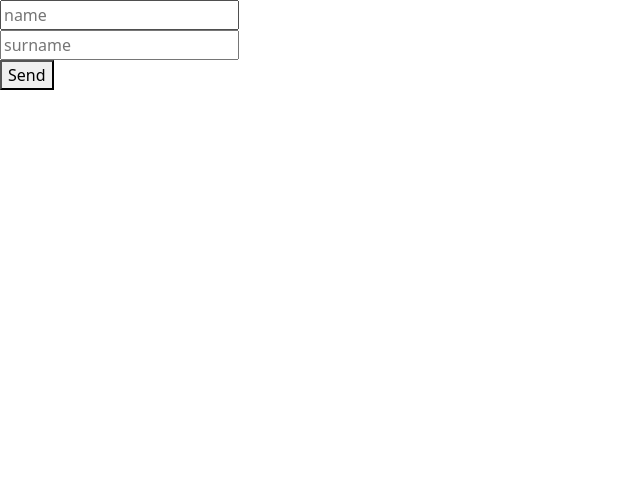
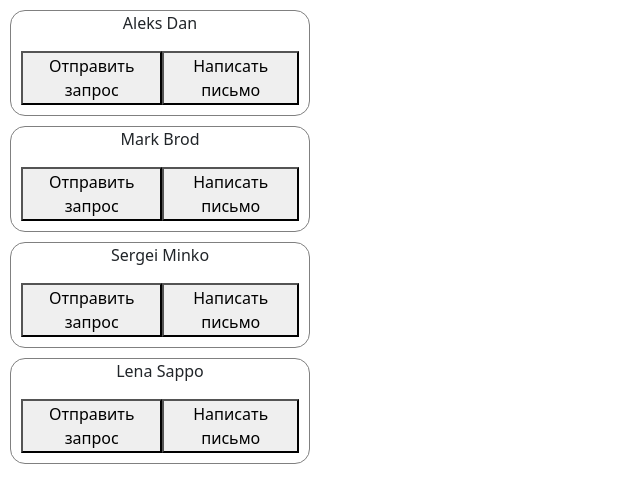
Before and after one commit to EvgenPrushk/ReactLessons, a React (Create React App) app in the folder react-tutorial/: page / in a window 1280 px wide. Shown: the top 502 px of the page, without its empty margins (0-640 px from the left). Built offline with nearby package versions, Linux system fonts and the light colour scheme.

Commit message:
feat: lesson 22

```diff
--- a/react-tutorial/package.json
+++ b/react-tutorial/package.json
@@ -9,6 +9,7 @@
     "@testing-library/user-event": "^12.8.3",
     "eslint": "^7.29.0",
     "normalize-url": "^6.0.1",
+    "prop-types": "^15.7.2",
     "react": "^17.0.2",
     "react-dom": "^17.0.2",
     "react-scripts": "^4.0.3",
--- a/react-tutorial/src/App.js
+++ b/react-tutorial/src/App.js
@@ -6,66 +6,85 @@ import React, { useCallback, useEffect, useRef } from "react";
 // import { increment, decrement } from "./actions";
 // import Mouse from "./Mouse";
 // import Card from "./Card";
+import UserCard from "./UserCard";
 
-const ENTER = "Enter";
+const users = [
+  { id: 1, name: "Aleks", surname: "Dan" },
+  { id: 2, name: "Mark", surname: "Brod" },
+  { id: 3, name: "Sergei", surname: "Minko" },
+  { id: 4, name: "Lena", surname: "Sappo" },
+];
+
 function App() {
-  const refName = useRef();
-  const refSurname = useRef();
-  const refSend = useRef();
-
-  const userLog = useCallback(() => {
-    const user = {
-      name: refName.current.value,
-      surname: refSurname.current.value,
-    };
-    console.log(user);
-  }, [refName, refSurname]);
-
-  const keyupHandler = useCallback(
-    (event) => {
-      const { key } = event;
-      if (key !== ENTER) {
-        return;
-      }
-      // if null refNane  => focus
-      if (refName.current && !refName.current.value) {
-        return refName.current.focus();
-      }
-      if (refSurname.current && !refSurname.current.value) {
-        return refSurname.current.focus();
-      }
-
-      userLog();
-    },
-    [userLog, refName, refSurname]
-  );
-  // if keyup refName.current or refSurname.current use keyupHandler
-  useEffect(() => {
-    if (refName.current && refSurname.current && refSend.current) {
-      refName.current.addEventListener("keyup", keyupHandler);
-      refSurname.current.addEventListener("keyup", keyupHandler);
-      refSend.current.addEventListener("click", userLog);
-      return () => {
-        refName.current.removeEventListener("keyup", keyupHandler);
-        refSurname.current.rerefName.current.removeEventListener(
-          "keyup",
-          keyupHandler
-        );
-        refSend.current.removeEventListener("click", userLog);
-      };
-    }
-  }, [refName, refSurname, refSend, keyupHandler]);
-
   return (
     <div>
-      <input placeholder="name" ref={refName} />
-      <br />
-      <input placeholder="surname" ref={refSurname} />
-      <br />
-      <button ref={refSend}>Send</button>
+      <UserCard user={users[0]} onSendMessage={() => console.log(users[0])} />
+      <UserCard user={users[1]} onSendInvite ={() => console.log(users[1])} />
+      <UserCard user={users[2]} />
+      <UserCard user={users[3]} />
     </div>
   );
 }
+
+// const ENTER = "Enter";
+// function App() {
+//   const refName = useRef();
+//   const refSurname = useRef();
+//   const refSend = useRef();
+
+//   const userLog = useCallback(() => {
+//     const user = {
+//       name: refName.current.value,
+//       surname: refSurname.current.value,
+//     };
+//     console.log(user);
+//   }, [refName, refSurname]);
+
+//   const keyupHandler = useCallback(
+//     (event) => {
+//       const { key } = event;
+//       if (key !== ENTER) {
+//         return;
+//       }
+//       // if null refNane  => focus
+//       if (refName.current && !refName.current.value) {
+//         return refName.current.focus();
+//       }
+//       if (refSurname.current && !refSurname.current.value) {
+//         return refSurname.current.focus();
+//       }
+
+//       userLog();
+//     },
+//     [userLog, refName, refSurname]
+//   );
+//   // if keyup refName.current or refSurname.current use keyupHandler
+//   useEffect(() => {
+//     if (refName.current && refSurname.current && refSend.current) {
+//       refName.current.addEventListener("keyup", keyupHandler);
+//       refSurname.current.addEventListener("keyup", keyupHandler);
+//       refSend.current.addEventListener("click", userLog);
+//       return () => {
+//         refName.current.removeEventListener("keyup", keyupHandler);
+//         refSurname.current.rerefName.current.removeEventListener(
+//           "keyup",
+//           keyupHandler
+//         );
+//         refSend.current.removeEventListener("click", userLog);
+//       };
+//     }
+//   }, [refName, refSurname, refSend, keyupHandler]);
+
+//   return (
+//     <div>
+//       <input placeholder="name" ref={refName} />
+//       <br />
+//       <input placeholder="surname" ref={refSurname} />
+//       <br />
+//       <button ref={refSend}>Send</button>
+//     </div>
+//   );
+// }
 
 // const ENTER = "Enter";
 // function App() {
--- /dev/null
+++ b/react-tutorial/src/UserCard.jsx
@@ -0,0 +1,44 @@
+import PropTypes from "prop-types";
+export default function UserCard(props) {
+  const { user, onSendMessage, onSendInvite } = props;
+  return (
+    <div
+      style={{
+        border: "1px solid gray",
+        borderRadius: "15px",
+        textAlign: "center",
+        width: "300px",
+        margin: "10px",
+      }}
+    >
+      <p>
+        {user.name} {user.surname}
+      </p>
+      <div
+        style={{
+          display: "flex",
+          flexDirection: "row",
+          justifyContent: "space-between",
+          margin: "10px",
+        }}
+      >
+        <button onClick={onSendInvite}>Отправить запрос</button>
+        <button onClick={onSendMessage}>Написать письмо</button>
+      </div>
+    </div>
+  );
+}
+
+UserCard.propTypes = {
+  user: PropTypes.shape({
+    name: PropTypes.string.isRequired,
+    surname: PropTypes.string.isRequired,
+  }).isRequired,
+  onSendMessage: PropTypes.func.isRequired,
+  onSendInvite: PropTypes.func.isRequired,
+};
+
+UserCard.defaultProps = {
+  onSendMessage() {},
+  onSendInvite() {},
+};
```
